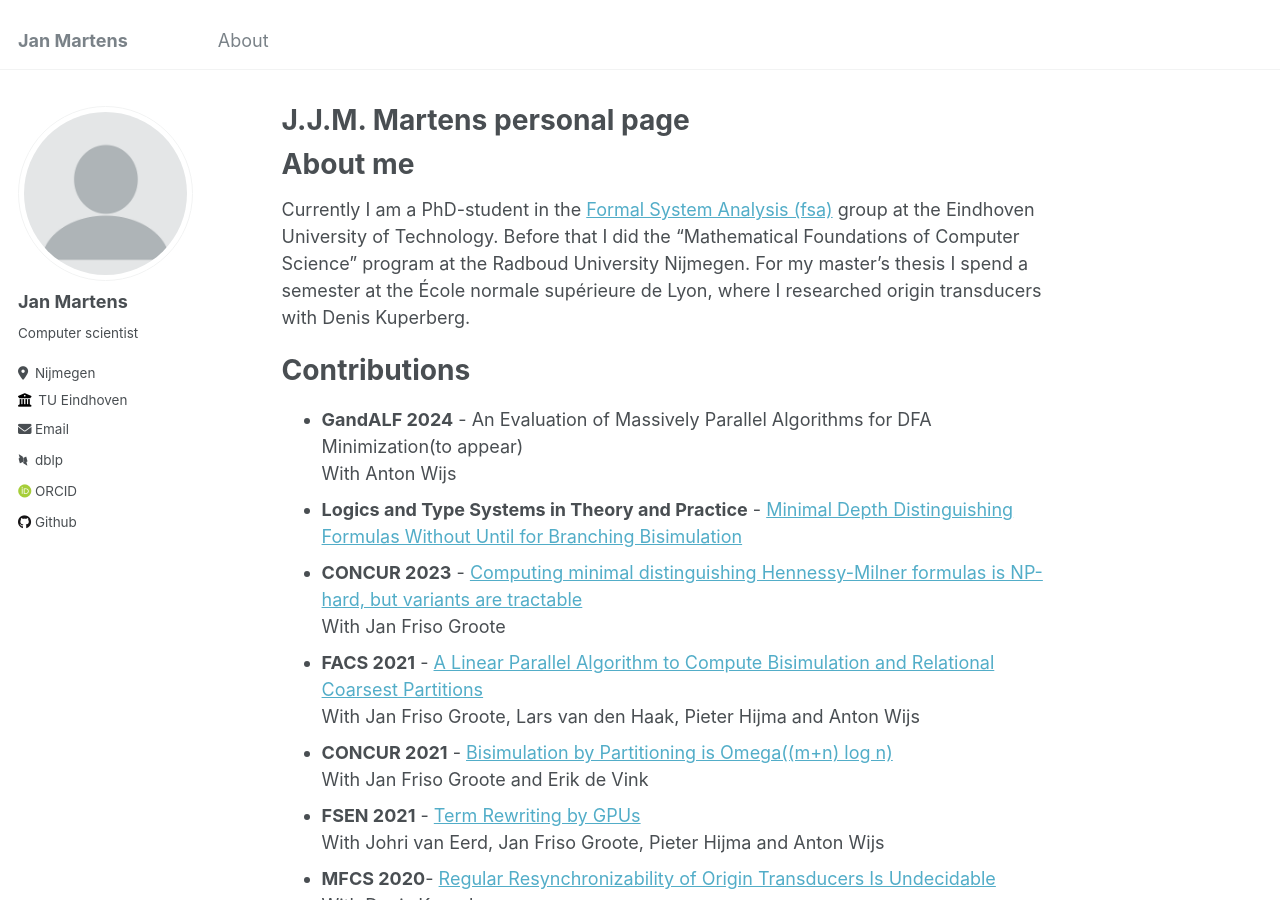
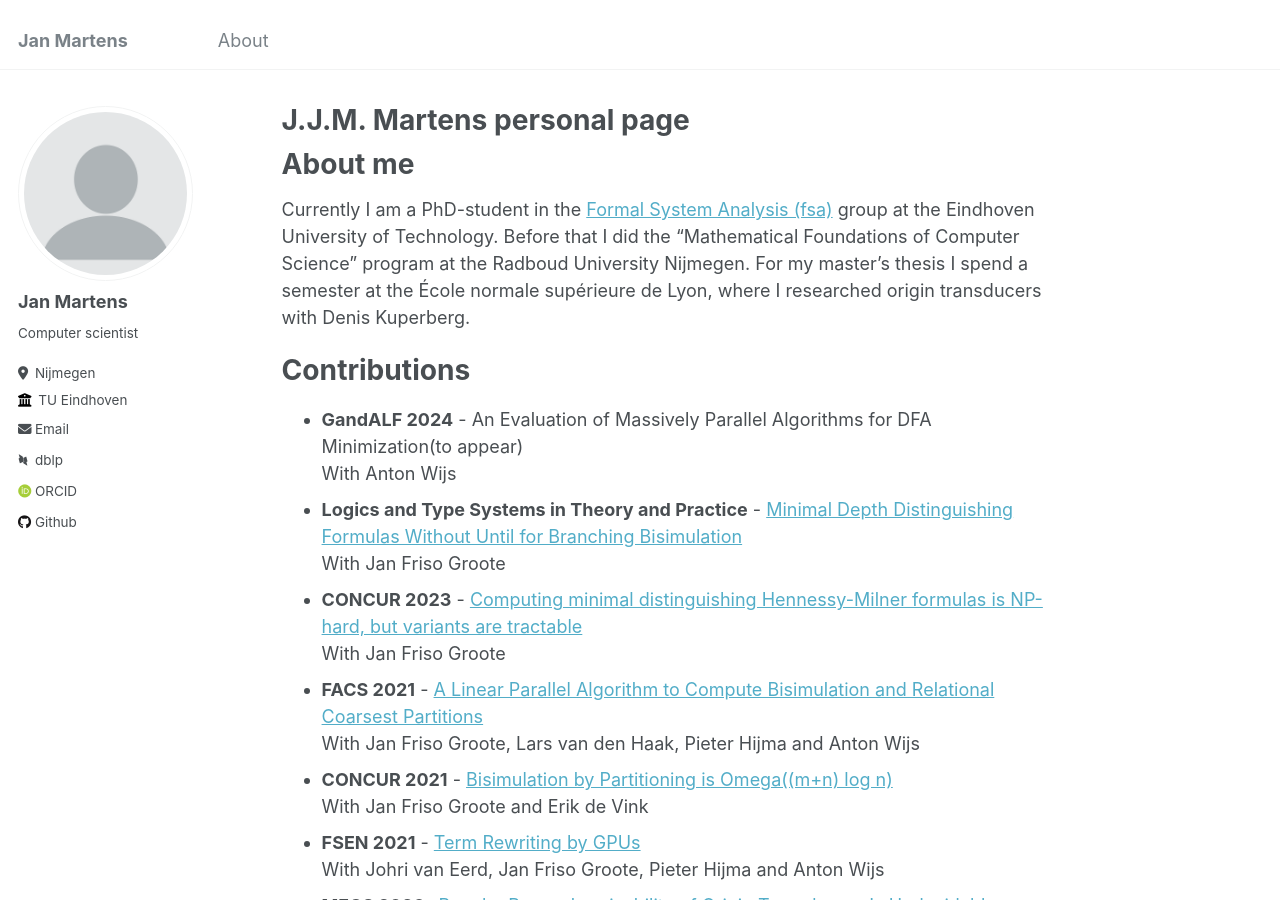
Before and after one commit to jjmartens/jjmartens.github.io, a Jekyll site: the page built from _pages/about.md, in a window 1280 px wide and 900 px high. Built offline with Jekyll 4.4.1, drawn with Linux system fonts in a browser that asks for light colours; some web fonts are replaced.

```diff
--- a/_pages/about.md
+++ b/_pages/about.md
@@ -14,7 +14,8 @@ Currently I am a PhD-student in the [Formal System Analysis (fsa)](https://fsa.w
 - **GandALF 2024** - An Evaluation of Massively Parallel Algorithms for DFA Minimization(to appear)\
     With Anton Wijs
 - **Logics and Type Systems in Theory and Practice** -
-  [Minimal Depth Distinguishing Formulas Without Until for Branching Bisimulation](https://doi.org/10.1007/978-3-031-61716-4_12)
+  [Minimal Depth Distinguishing Formulas Without Until for Branching Bisimulation](https://doi.org/10.1007/978-3-031-61716-4_12)\
+  With Jan Friso Groote
 - **CONCUR 2023** - [Computing minimal distinguishing Hennessy-Milner formulas is NP-hard, but variants are tractable
 ](https://doi.org/10.4230/LIPIcs.CONCUR.2023.32)\
     With Jan Friso Groote
```
